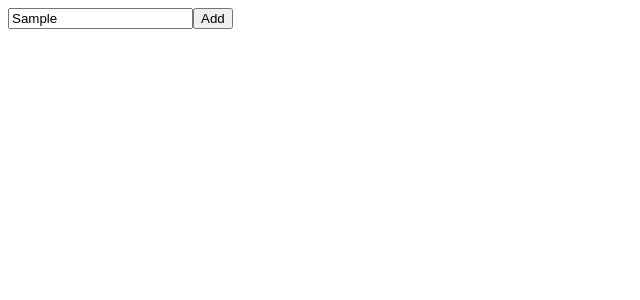
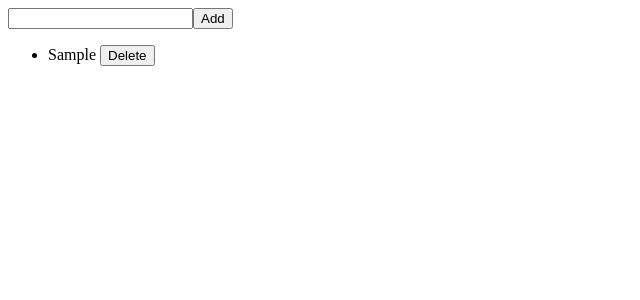
Before and after one commit to ByteBard7/Todo-List-App, a React (Vite) app: page / in a window 1280 px wide. Both pictures are taken after typing "Sample" into the empty fields and a click on the button "Add". Shown: the top 300 px of the page, without its empty margins (0-640 px from the left). Built offline with nearby package versions, Linux system fonts and the light colour scheme.

Commit message:
Displayed todos in a list and added delete  functionality

```diff
--- a/src/App.jsx
+++ b/src/App.jsx
@@ -9,11 +9,18 @@
     setTodos((prevTodos) => {
       return [...prevTodos, { id: crypto.randomUUID(), title: newTodo }];
     });
+    setNewTodo("");
   };
+
+  // console.log(todos);
 
   const handleInput = (e) => {
     // console.log(e.target.value);
     setNewTodo(e.target.value);
+  };
+
+  const handleDelete = (id) => {
+    setTodos(todos.filter((todo) => todo.id !== id));
   };
 
   return (
@@ -22,6 +29,14 @@
         <input type="text" value={newTodo} onChange={handleInput} />
         <button type="submit">Add</button>
       </form>
+      <ul>
+        {todos.map((todo) => (
+          <li key={todo.id}>
+            {todo.title}{" "}
+            <button onClick={() => handleDelete(todo.id)}>Delete</button>
+          </li>
+        ))}
+      </ul>
     </div>
   );
 };
```
